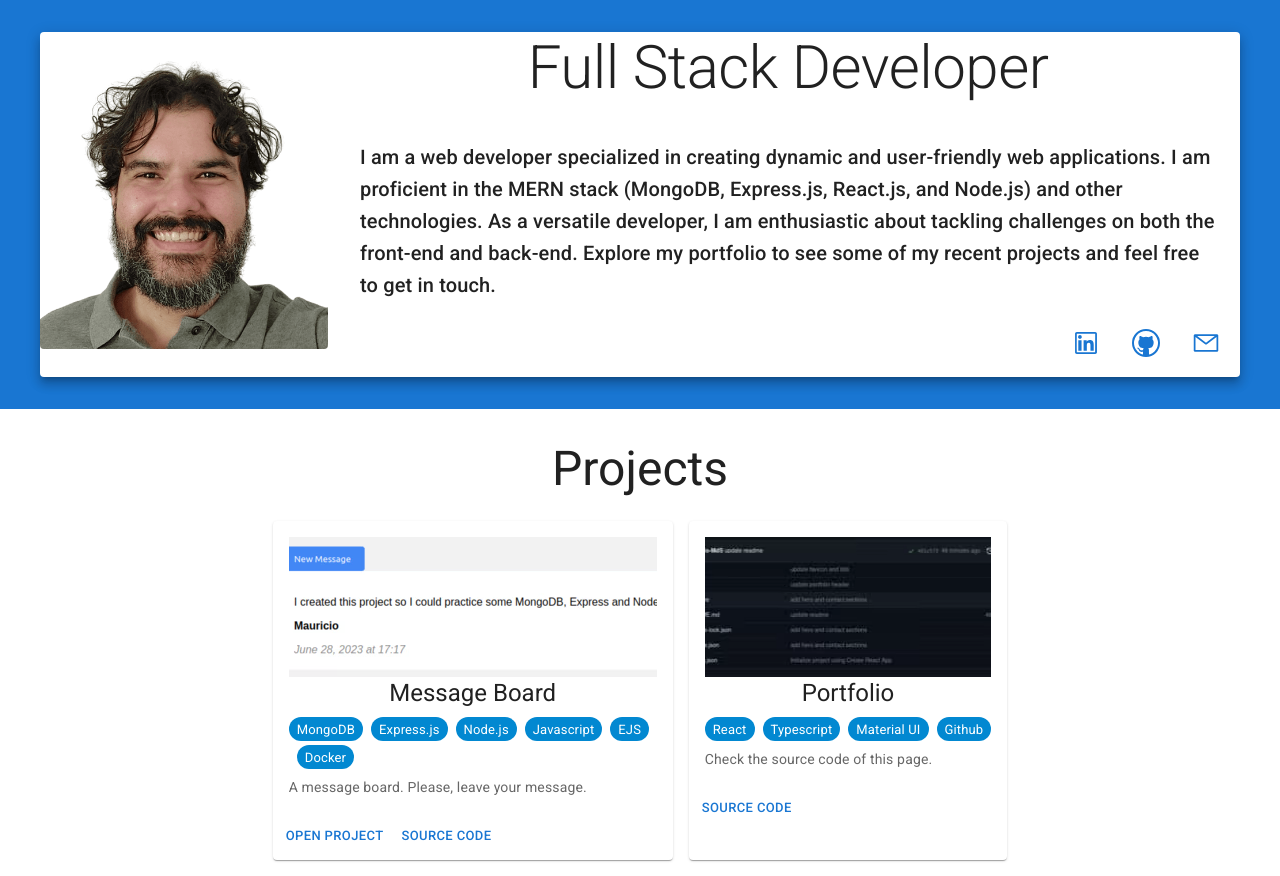
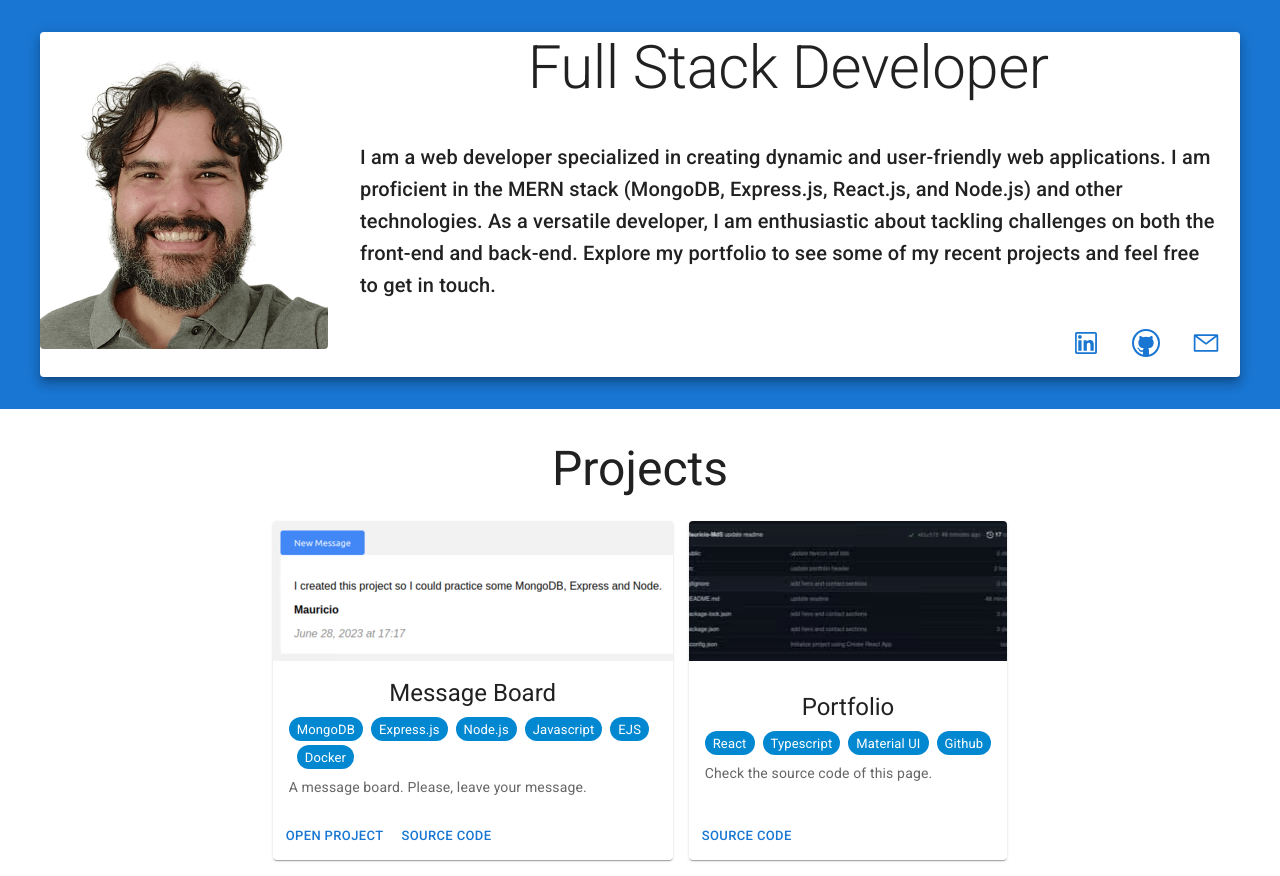
Before and after one commit to Mauricio-MdS/mauricio-mds.github.io, a React (Create React App) app: page / in a window 1280 px wide. Built offline with nearby package versions, Linux system fonts and the light colour scheme.

Commit message:
fix vertical spacing of PortfolioCard

```diff
--- a/src/components/Portfolio/PortfolioCard.tsx
+++ b/src/components/Portfolio/PortfolioCard.tsx
@@ -10,6 +10,7 @@ import {
   Typography,
 } from "@mui/material";
 import { PortfolioType } from "./PortfolioType";
+import { AlignVerticalCenter } from "@mui/icons-material";
 
 function PortfolioCard({
   description,
@@ -20,9 +21,21 @@ function PortfolioCard({
   title,
 }: PortfolioType) {
   return (
-    <Card component="article" sx={{ maxWidth: 400 }}>
+    <Card
+      component="article"
+      sx={{
+        maxWidth: 400,
+        display: "flex",
+        flexDirection: "column",
+        justifyContent: "space-between",
+      }}
+    >
+      <CardMedia
+        sx={{ height: 140, backgroundSize: "cover" }}
+        image={image}
+        title=""
+      />
       <CardContent>
-        <CardMedia sx={{ height: 140, backgroundSize: "cover" }} image={image} title="" />
         <Typography gutterBottom variant="h5" component="h3" align="center">
           {title}
         </Typography>
```
